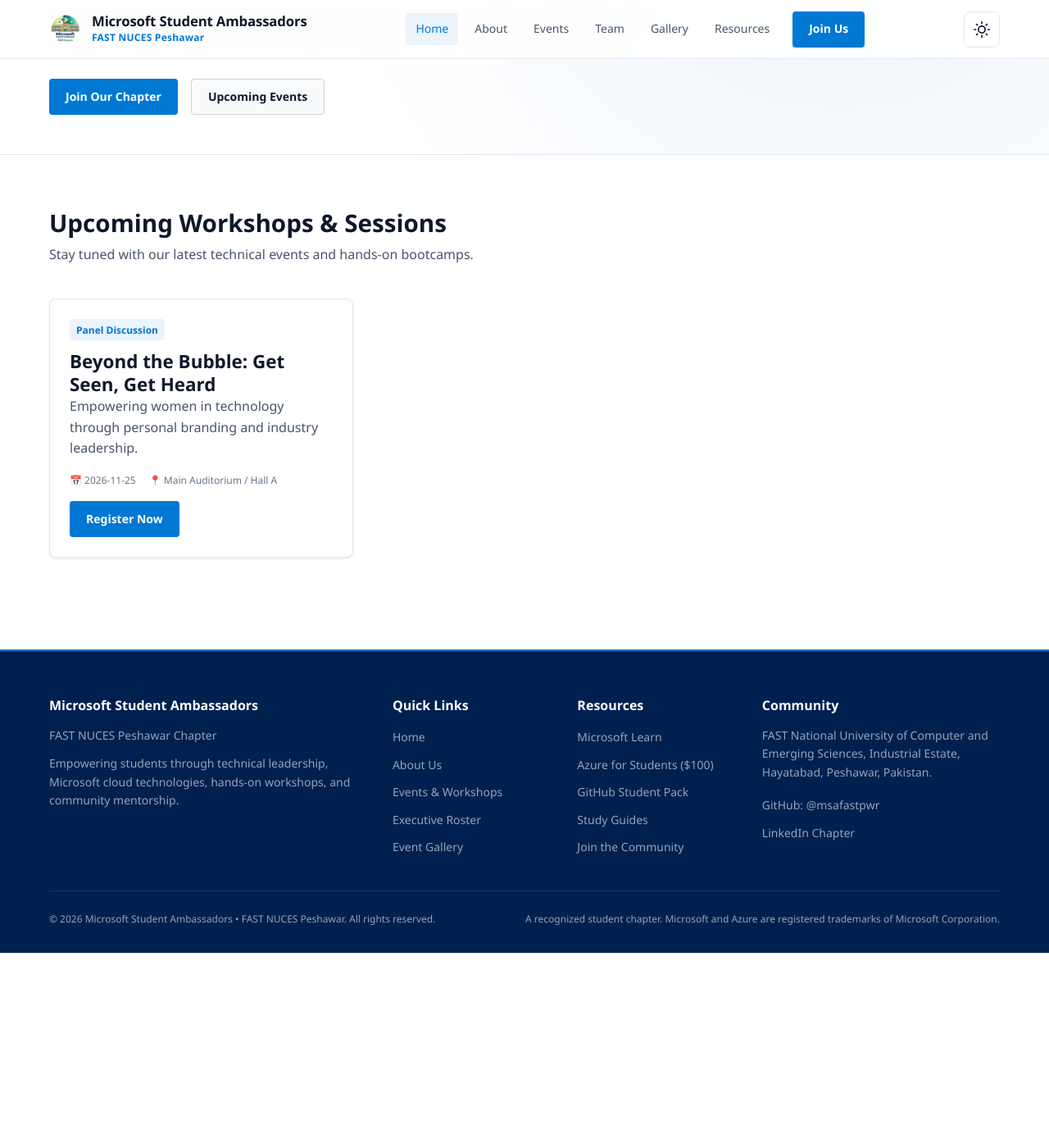
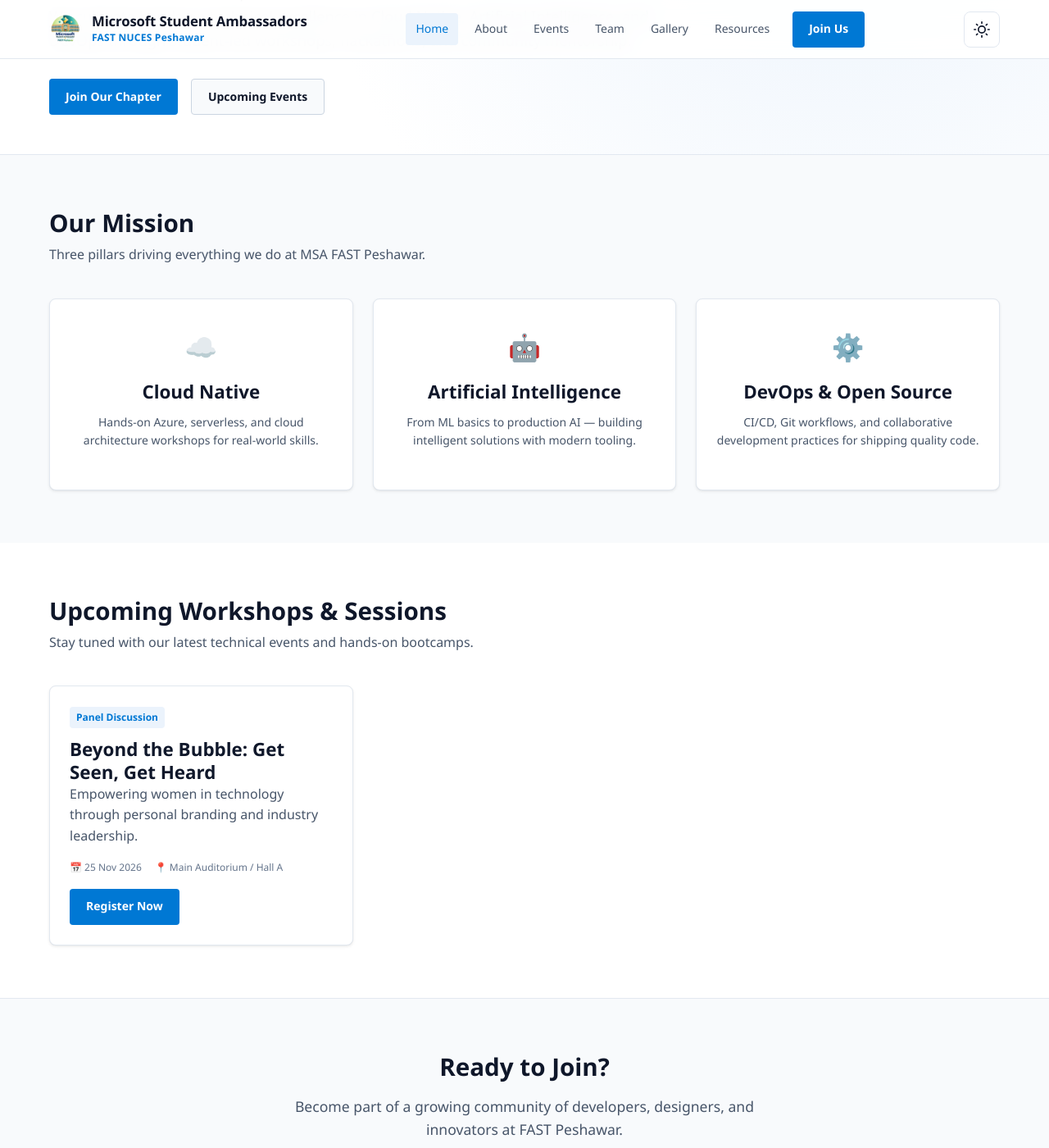
Before and after one commit to msafastpwr/msafastpwr.github.io, a Jekyll site: the page built from index.html, in a window 1280 px wide and 1400 px high, scrolled down 387 px. Shown: the whole window at 82% size. Built offline with Jekyll 4.4.1, drawn with Linux system fonts in a browser that asks for light colours; before the commit the page ends 1549 px from its top, so only the background shows below that.

Commit message:
home: add mission cards, upcoming events sorted max 3, friendly date, join CTA
- Mission cards section with 3 pillars (Cloud, AI, DevOps)
- Events Liquid loop changed from featured filter to upcoming,
  sorted by date soonest first, limited to 3
- Date format changed from 2026-11-25 to 25 Nov 2026
- Empty state message when no upcoming events
- Ready to Join CTA section at bottom with link to /join/
- home.js matched to same upcoming/max-3 logic
- 360px responsive styles added
- _data/events.json NOT modified

```diff
--- a/home/home.css
+++ b/home/home.css
@@ -117,3 +117,100 @@
   margin: 1rem 0;
   flex-wrap: wrap;
 }
+/* --- Mission Cards --- */
+.home-mission {
+  padding: 4rem 0;
+  background: var(--bg-surface);
+}
+
+.home-mission-grid {
+  display: grid;
+  grid-template-columns: repeat(auto-fit, minmax(260px, 1fr));
+  gap: 1.5rem;
+}
+
+.home-mission-card {
+  background: var(--bg-card);
+  border: 1px solid var(--border-subtle);
+  border-radius: var(--border-radius-md);
+  padding: 2rem 1.5rem;
+  text-align: center;
+  box-shadow: var(--card-shadow);
+  transition: transform var(--transition-fast), box-shadow var(--transition-fast);
+}
+
+.home-mission-card:hover {
+  transform: translateY(-2px);
+  box-shadow: var(--card-shadow-hover);
+}
+
+.home-mission-icon {
+  font-size: 2rem;
+  display: block;
+  margin-bottom: 1rem;
+}
+
+.home-mission-card h3 {
+  font-size: var(--font-size-h3);
+  margin-bottom: 0.75rem;
+  color: var(--text-primary);
+}
+
+.home-mission-card p {
+  font-size: var(--font-size-sm);
+  color: var(--text-secondary);
+  line-height: var(--line-height-normal);
+}
+
+/* --- Empty Events Message --- */
+.home-no-events {
+  grid-column: 1 / -1;
+  text-align: center;
+  padding: 3rem 1rem;
+  color: var(--text-muted);
+  font-size: var(--font-size-body);
+}
+
+/* --- Join CTA --- */
+.home-join-cta {
+  padding: 4rem 0;
+  background: var(--bg-surface);
+  border-top: 1px solid var(--border-subtle);
+}
+
+.home-join-content {
+  text-align: center;
+  max-width: 600px;
+  margin: 0 auto;
+}
+
+.home-join-content h2 {
+  font-size: var(--font-size-h2);
+  margin-bottom: 1rem;
+}
+
+.home-join-content p {
+  font-size: 1.1rem;
+  margin-bottom: 2rem;
+  color: var(--text-secondary);
+}
+
+/* --- 360px Mobile --- */
+@media (max-width: 360px) {
+  .home-cta-group {
+    flex-direction: column;
+  }
+
+  .home-cta-group .btn-primary,
+  .home-cta-group .btn-secondary {
+    width: 100%;
+  }
+
+  .home-events-grid {
+    grid-template-columns: 1fr;
+  }
+
+  .home-mission-grid {
+    grid-template-columns: 1fr;
+  }
+}
--- a/home/home.js
+++ b/home/home.js
@@ -2,11 +2,12 @@
  * Home Page Logic (home/home.js)
  * Assigned Developer: Muhammad Fasih Zeeshan
  *
- * Fetches featured upcoming events from /data/events.json if not pre-rendered via Liquid.
+ * Fetches upcoming events from /data/events.json if not pre-rendered via Liquid.
+ * Shows soonest first, maximum 3, with friendly date format.
  */
 
 document.addEventListener('DOMContentLoaded', function () {
-  const container = document.getElementById('home-events-container');
+  var container = document.getElementById('home-events-container');
   if (!container || container.children.length > 0) {
     // Already populated by server-side Jekyll Liquid
     return;
@@ -18,28 +19,41 @@ document.addEventListener('DOMContentLoaded', function () {
       return response.json();
     })
     .then(function (events) {
-      const featured = events.filter(function (e) {
-        return e.featured && e.status === 'upcoming';
-      });
+      var upcoming = events
+        .filter(function (e) {
+          return e.status === 'upcoming';
+        })
+        .sort(function (a, b) {
+          return new Date(a.date) - new Date(b.date);
+        })
+        .slice(0, 3);
 
-      if (featured.length === 0) {
-        container.innerHTML = '<p class="text-muted">No upcoming events scheduled right now. Check back soon!</p>';
+      if (upcoming.length === 0) {
+        container.innerHTML = '<p class="home-no-events">No upcoming events scheduled right now. Check back soon!</p>';
         return;
       }
 
-      container.innerHTML = featured.map(function (event) {
-        return `
-          <article class="event-card">
-            <span class="event-badge">${event.category}</span>
-            <h3>${event.title}</h3>
-            <p>${event.tagline}</p>
-            <div class="event-meta">
-              <span>📅 ${event.date}</span>
-              <span>📍 ${event.venue.name}</span>
-            </div>
-            ${event.registrationUrl ? `<a href="${event.registrationUrl}" class="btn-primary" target="_blank" rel="noopener noreferrer">Register</a>` : ''}
-          </article>
-        `;
+      container.innerHTML = upcoming.map(function (event) {
+        var friendlyDate = new Date(event.date).toLocaleDateString('en-GB', {
+          day: 'numeric',
+          month: 'short',
+          year: 'numeric'
+        });
+
+        return [
+          '<article class="event-card">',
+          '  <span class="event-badge">' + event.category + '</span>',
+          '  <h3>' + event.title + '</h3>',
+          '  <p>' + event.tagline + '</p>',
+          '  <div class="event-meta">',
+          '    <span>📅 ' + friendlyDate + '</span>',
+          '    <span>📍 ' + event.venue.name + '</span>',
+          '  </div>',
+          event.registrationUrl
+            ? '  <a href="' + event.registrationUrl + '" class="btn-primary" target="_blank" rel="noopener noreferrer">Register Now</a>'
+            : '',
+          '</article>'
+        ].join('\n');
       }).join('');
     })
     .catch(function (err) {
--- a/index.html
+++ b/index.html
@@ -34,30 +34,71 @@ js: "/home/home.js"
   </div>
 </section>
 
+<!-- Mission Cards -->
+<section class="home-mission">
+  <div class="container">
+    <div class="section-header">
+      <h2>Our Mission</h2>
+      <p>Three pillars driving everything we do at MSA FAST Peshawar.</p>
+    </div>
+    <div class="home-mission-grid">
+      <article class="home-mission-card">
+        <span class="home-mission-icon">☁️</span>
+        <h3>Cloud Native</h3>
+        <p>Hands-on Azure, serverless, and cloud architecture workshops for real-world skills.</p>
+      </article>
+      <article class="home-mission-card">
+        <span class="home-mission-icon">🤖</span>
+        <h3>Artificial Intelligence</h3>
+        <p>From ML basics to production AI — building intelligent solutions with modern tooling.</p>
+      </article>
+      <article class="home-mission-card">
+        <span class="home-mission-icon">⚙️</span>
+        <h3>DevOps & Open Source</h3>
+        <p>CI/CD, Git workflows, and collaborative development practices for shipping quality code.</p>
+      </article>
+    </div>
+  </div>
+</section>
+
 <section class="home-events-preview">
+
   <div class="container">
     <div class="section-header">
       <h2>Upcoming Workshops & Sessions</h2>
       <p>Stay tuned with our latest technical events and hands-on bootcamps.</p>
     </div>
     <div id="home-events-container" class="home-events-grid">
-      <!-- Events dynamically injected via home.js or Liquid from _data/events.json -->
-      {% for event in site.data.events %}
-        {% if event.featured %}
+      {% assign upcoming = site.data.events | where: "status", "upcoming" | sort: "date" %}
+      {% if upcoming.size > 0 %}
+        {% for event in upcoming limit: 3 %}
           <article class="event-card">
             <span class="event-badge">{{ event.category }}</span>
             <h3>{{ event.title }}</h3>
             <p>{{ event.tagline }}</p>
             <div class="event-meta">
-              <span>📅 {{ event.date }}</span>
+              <span>📅 {{ event.date | date: "%-d %b %Y" }}</span>
               <span>📍 {{ event.venue.name }}</span>
             </div>
             {% if event.registrationUrl %}
               <a href="{{ event.registrationUrl }}" class="btn-primary" target="_blank" rel="noopener noreferrer">Register Now</a>
             {% endif %}
           </article>
-        {% endif %}
-      {% endfor %}
+        {% endfor %}
+      {% else %}
+        <p class="home-no-events">No upcoming events scheduled right now. Check back soon!</p>
+      {% endif %}
     </div>
   </div>
 </section>
+
+<!-- Ready to Join CTA -->
+<section class="home-join-cta">
+  <div class="container">
+    <div class="home-join-content">
+      <h2>Ready to Join?</h2>
+      <p>Become part of a growing community of developers, designers, and innovators at FAST Peshawar.</p>
+      <a href="/join/" class="btn-primary">Get Started</a>
+    </div>
+  </div>
+</section>
```
